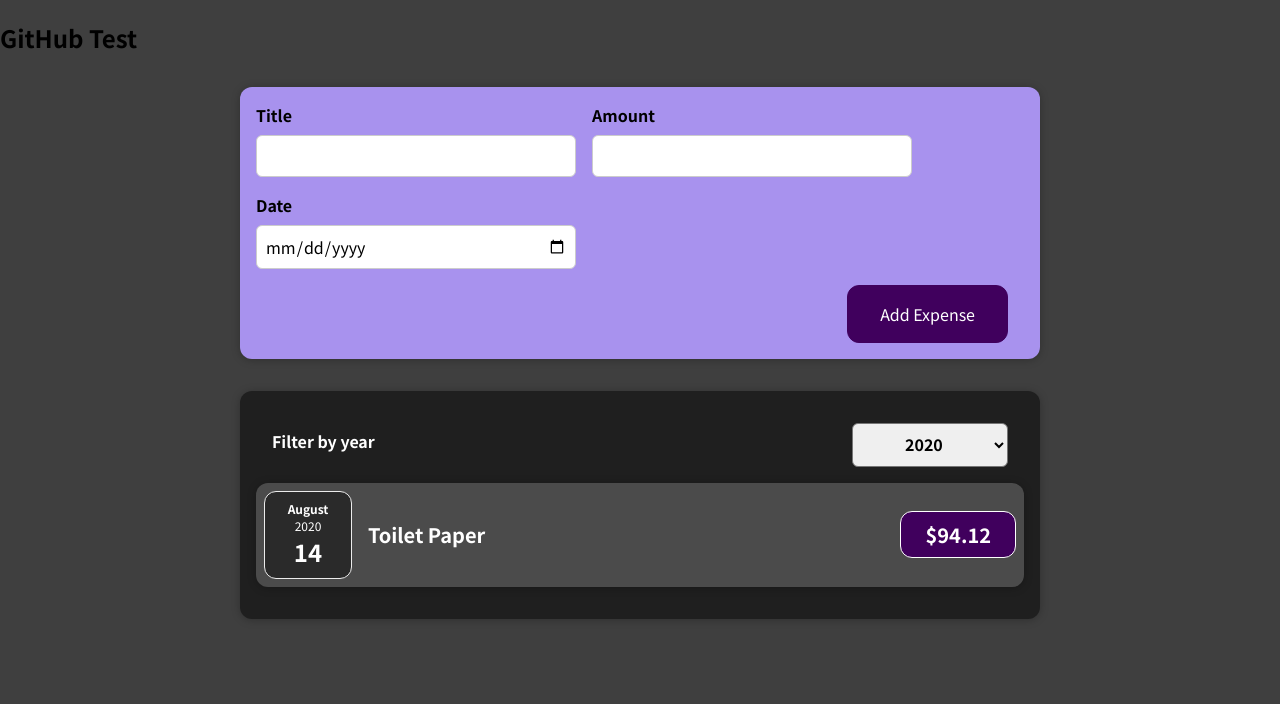
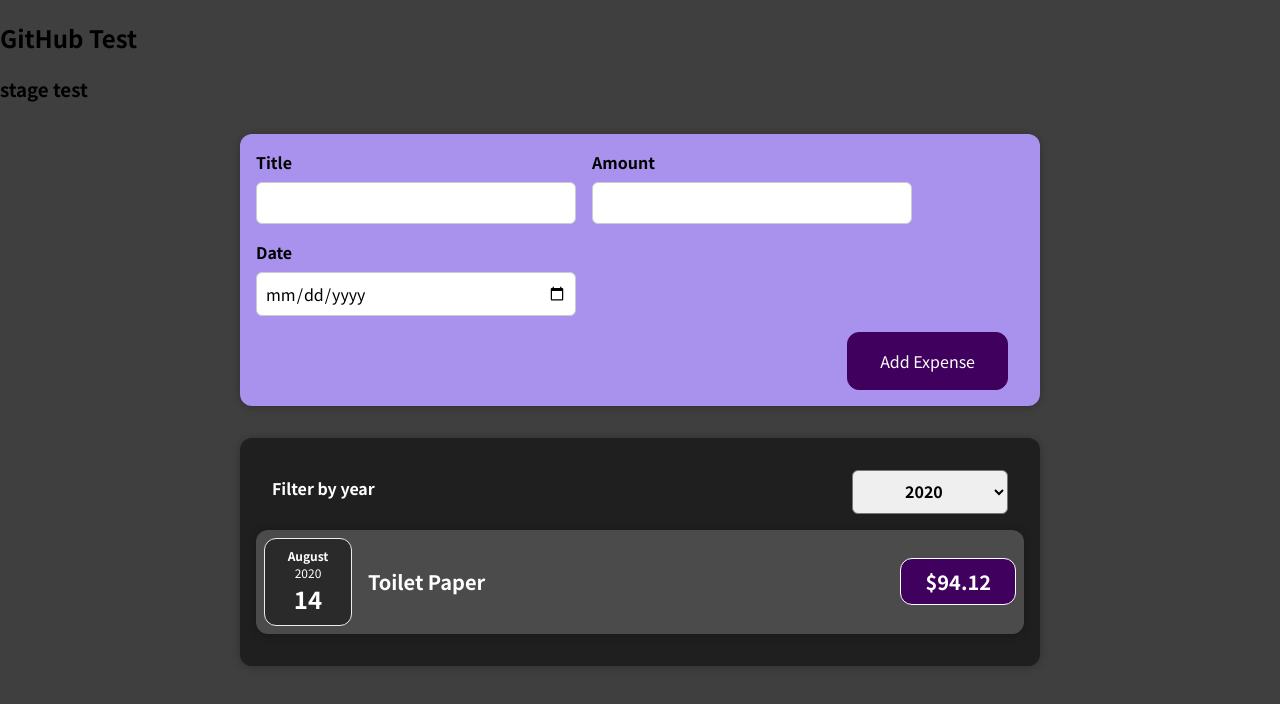
Before and after one commit to bobbiedinh1/01-using-stateful-lists, a React (Create React App) app: page / in a window 1280 px wide. Shown: the top 704 px of the page. Built offline with nearby package versions, Linux system fonts and the light colour scheme.

Commit message:
stage test, expenses should not change

```diff
--- a/src/App.js
+++ b/src/App.js
@@ -44,6 +44,7 @@ const App = () => {
   return (
     <div>
       <h2>GitHub Test</h2>
+      <h3>stage test</h3>
       <NewExpense onAddExpense={addExpenseHandler} />
       <Expenses items={expenses} />
     </div>
```
